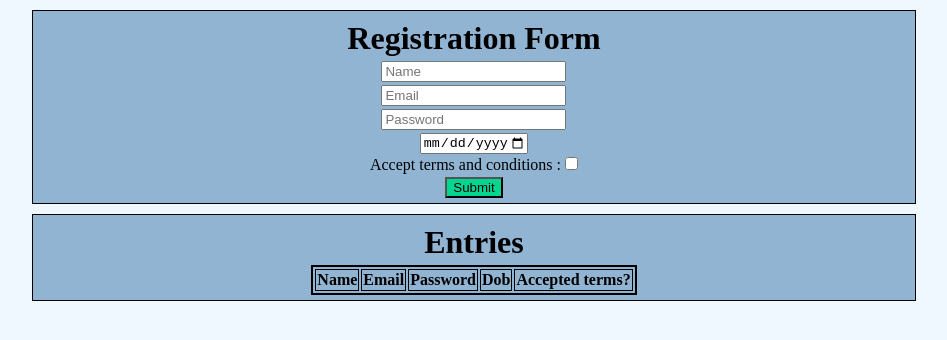
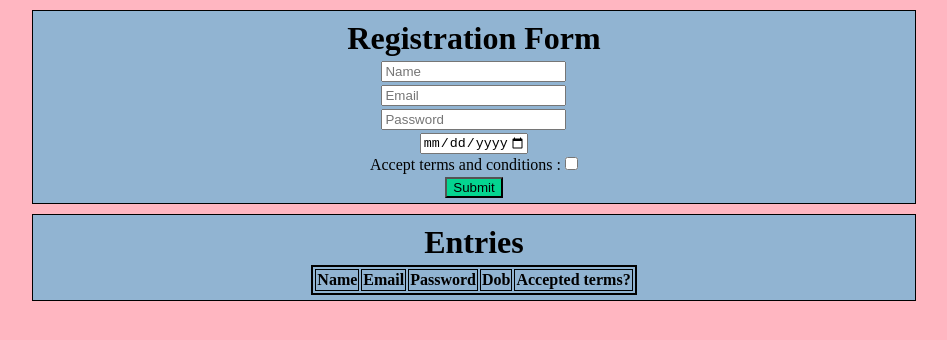
Before and after one commit to puruvarshitha/wd101, a plain HTML site: page index.html in a window 1280 px wide. Shown: the whole page, without its empty margins (166-1113 px from the left). Drawn offline with Linux system fonts and the light colour scheme.

Commit message:
Update index.css

```diff
--- a/index.css
+++ b/index.css
@@ -1,5 +1,5 @@
 body {
-    background-color: aliceblue;
+    background-color: lightpink;
 }
 
 h1 {
```
